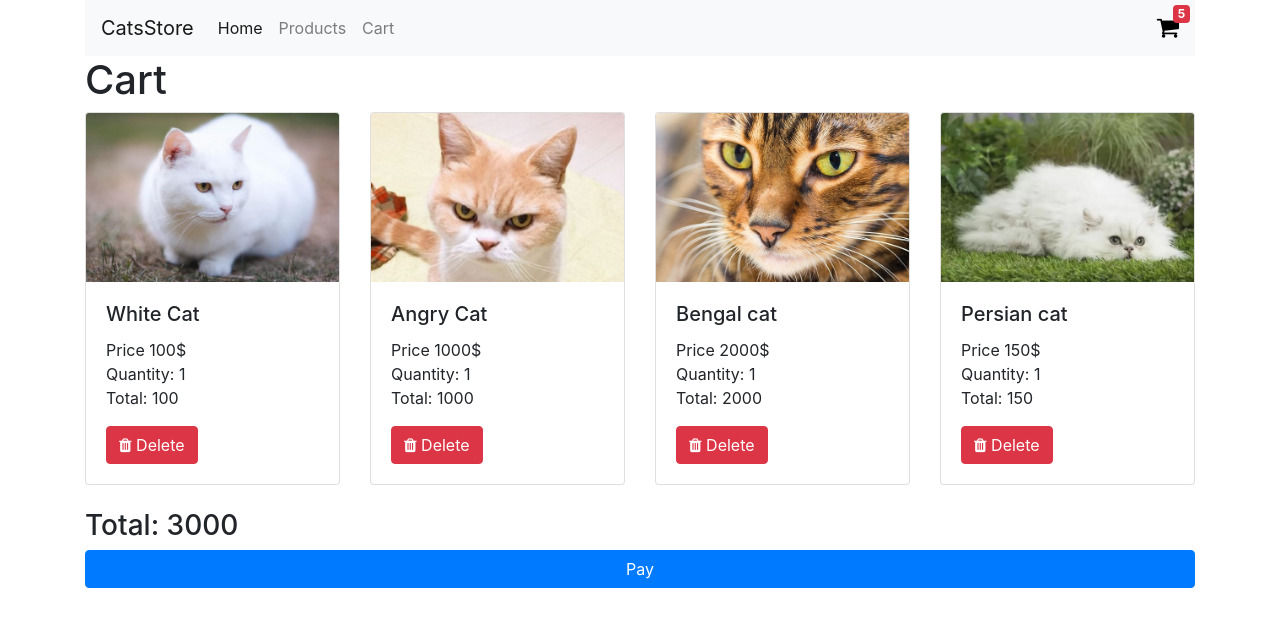
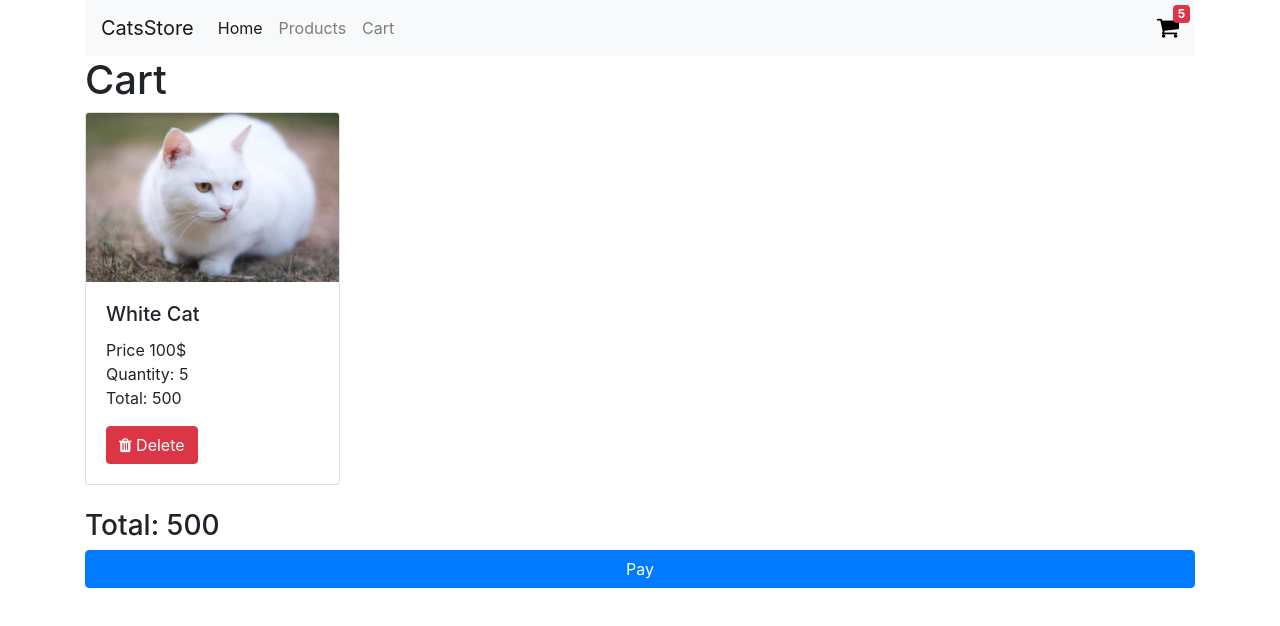
Before and after one commit to BashirShallah/react-redux-cart-example, a React (Create React App) app: page /cart in a window 1280 px wide. Shown: the top 626 px of the page. Built offline with nearby package versions, Linux system fonts and the light colour scheme.

Commit message:
print cart items from central store.

```diff
--- a/src/Components/CartItem.js
+++ b/src/Components/CartItem.js
@@ -1,7 +1,8 @@
 import React from "react";
 
 export default function ProductItem(props){
-    const {product} = props;
+    const {item} = props;
+    const {product} = item;
 
     return (
         <div className="card">
@@ -13,9 +14,9 @@ export default function ProductItem(props){
                 <p className="card-text">
                     Price {product.price}$
                     <br />
-                    Quantity: 1
+                    Quantity: {item.quantity}
                     <br />
-                    Total: {product.price}
+                    Total: {item.quantity * product.price}
                 </p>
                 <a href="#" className="btn btn-danger">
                     <i className="fa fa-trash"></i> Delete
--- a/src/pages/Cart.js
+++ b/src/pages/Cart.js
@@ -1,38 +1,25 @@
 import React from "react";
 import CartItem from "../Components/CartItem";
 import ProductsApi from "../api/products";
+import {connect} from "react-redux";
 
-export default class Cart extends React.Component{
-
-    state = {
-        products: [],
-    };
-
-    componentDidMount(){
-        ProductsApi.getAll()
-            .then( data => {
-                this.setState({
-                    products: data
-                })
-            });
-    }
-
+class Cart extends React.Component{
     render(){
         return (
             <div>
                 <h1>Cart</h1>
 
                 <div className="row">
-                    {this.state.products.map(product =>
-                        <div className={'col-3'} key={product.id}>
-                            <CartItem product={product} />
+                    {this.props.cartItems.map(item =>
+                        <div className={'col-3'} key={item.product.id}>
+                            <CartItem item={item} />
                         </div>
                     )}
                 </div>
 
                 <br />
                 <h3>
-                    Total: 3000
+                    Total: {this.props.total}
                 </h3>
 
                 <button className="btn btn-primary btn-block">Pay</button>
@@ -40,3 +27,13 @@ export default class Cart extends React.Component{
         );
     }
 }
+
+
+const mapStateToProps = (state) => {
+    return {
+        cartItems: state.cart,
+        total: state.cart.reduce((total, item) => total + item.quantity * item.product.price, 0),
+    };
+}
+
+export default connect(mapStateToProps)(Cart);
```
